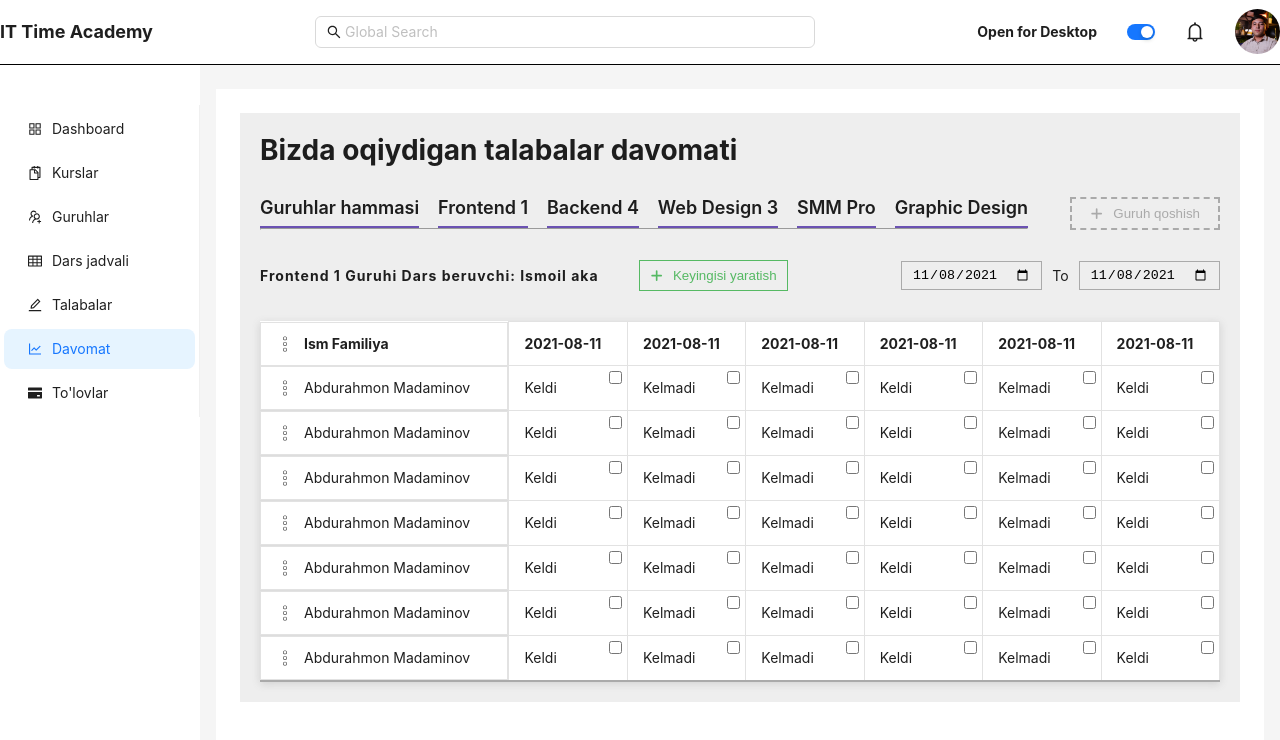
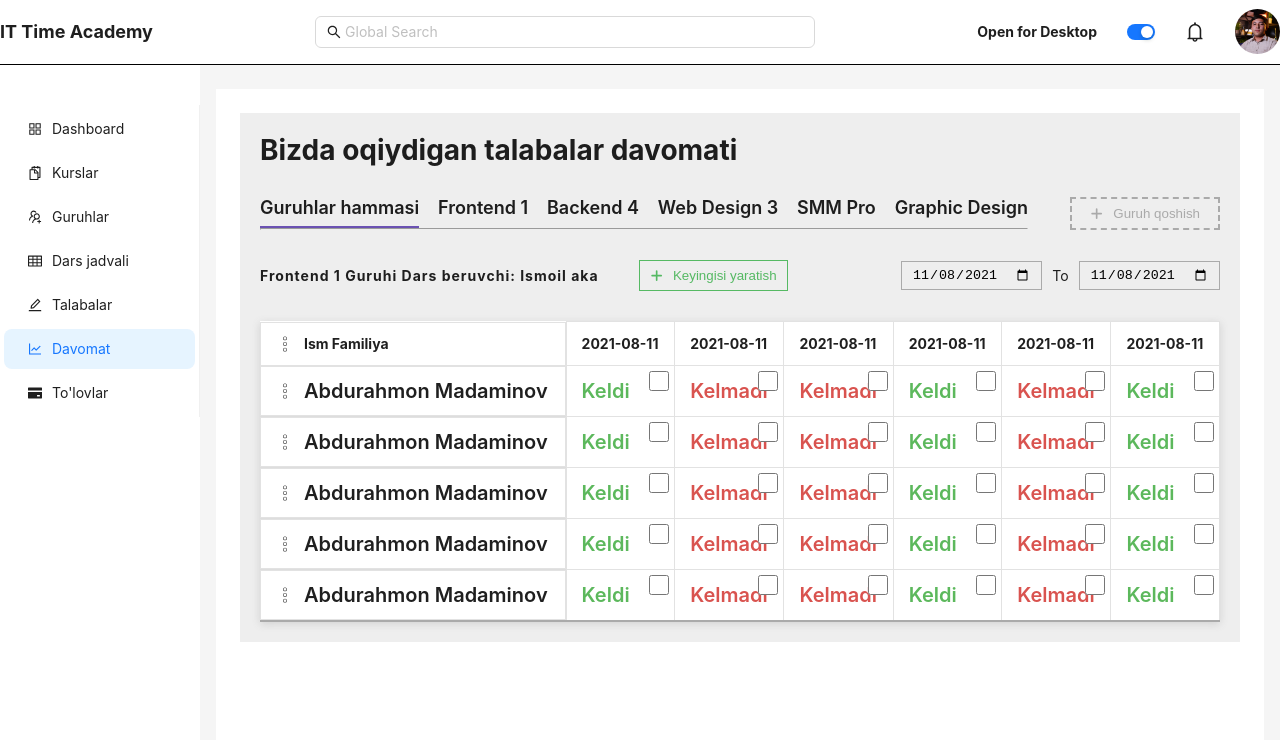
Before and after one commit to nodirbek6903/CRM, a React (Vite) app: page /attendance in a window 1280 px wide. Shown: the top 740 px of the page. Built offline with nearby package versions, Linux system fonts and the light colour scheme.

Commit message:
table edit

```diff
--- a/src/pages/Attendance.css
+++ b/src/pages/Attendance.css
@@ -37,8 +37,9 @@
   font-weight: 600;
   font-size: 18px;
   position: relative;
+  cursor: pointer;
 }
-.groups-cards .groups-card::before {
+.groups-cards .groups-card.selected::before {
   content: "";
   position: absolute;
   width: 100%;
@@ -138,6 +139,9 @@
   gap: 10px;
   align-items: center;
 }
+.td-familiya-ism{
+  font-weight: 700;
+}
 .table-dots-icon {
   font-size: 18px;
   cursor: pointer;
@@ -150,3 +154,35 @@
   right: 5px;
   top: 5px;
 }
+
+.green-checkbox {
+  width: 20px;
+  height: 20px;
+  border: 2px solid #5cb85c;
+  border-radius: 5px;
+  cursor: pointer;
+}
+.green-checkbox:checked {
+  background-color: #5cb85c;
+}
+.red-checkbox {
+  width: 20px;
+  height: 20px;
+  border: 2px solid #d9534f;
+  border-radius: 5px;
+  cursor: pointer;
+  color: #fff;
+}
+.red-checkbox:checked {
+  background-color: #d9534f;
+}
+.td-item{
+  font-weight: 600;
+  font-size: 20px;
+}
+.green-text{
+  color: #5cb85c;
+}
+.red-text{
+  color: #d9534f;
+}
--- a/src/pages/Attendance.jsx
+++ b/src/pages/Attendance.jsx
@@ -1,8 +1,42 @@
 import { FaPlus } from "react-icons/fa6";
 import { PiDotsThreeOutlineVerticalThin } from "react-icons/pi";
 import "./Attendance.css";
+import { useState } from "react";
 
 export default function Attendance() {
+  const [selectGroupId, setSelectGroupId] = useState(1);
+
+  const groups = [
+    {
+      id: 1,
+      groupName: "Guruhlar hammasi",
+    },
+    {
+      id: 2,
+      groupName: "Frontend 1",
+    },
+    {
+      id: 3,
+      groupName: "Backend 4",
+    },
+    {
+      id: 4,
+      groupName: "Web Design 3",
+    },
+    {
+      id: 5,
+      groupName: "SMM Pro",
+    },
+    {
+      id: 6,
+      groupName: "Graphic Design",
+    },
+  ];
+
+  const handleGroupClick = (id) => {
+    setSelectGroupId(id);
+  };
+
   return (
     <div className="attendance-container">
       <div className="attendance">
@@ -11,12 +45,17 @@ export default function Attendance() {
           <div className="groups-cards-btn">
             <div className="groups-cards-hr">
               <div className="groups-cards">
-                <span className="groups-card">Guruhlar hammasi</span>
-                <span className="groups-card">Frontend 1</span>
-                <span className="groups-card">Backend 4</span>
-                <span className="groups-card">Web Design 3</span>
-                <span className="groups-card">SMM Pro</span>
-                <span className="groups-card">Graphic Design</span>
+                {groups.map((group) => (
+                  <span
+                    className={`groups-card ${
+                      selectGroupId === group.id ? "selected" : ""
+                    }`}
+                    key={group.id}
+                    onClick={() => handleGroupClick(group.id)}
+                  >
+                    {group.groupName}
+                  </span>
+                ))}
               </div>
               <hr />
             </div>
@@ -53,7 +92,8 @@ export default function Attendance() {
             <thead>
               <tr>
                 <th className="th-familiya-ism">
-                  <PiDotsThreeOutlineVerticalThin className="table-dots-icon" /> Ism Familiya
+                  <PiDotsThreeOutlineVerticalThin className="table-dots-icon" />{" "}
+                  Ism Familiya
                 </th>
                 <th>2021-08-11</th>
                 <th>2021-08-11</th>
@@ -66,163 +106,242 @@ export default function Attendance() {
             <tbody>
               <tr className="table-items">
                 <td className="table-item td-familiya-ism">
-                  <PiDotsThreeOutlineVerticalThin className="table-dots-icon" /> Abdurahmon Madaminov
+                  <PiDotsThreeOutlineVerticalThin className="table-dots-icon" />
+                  <span className="td-item">Abdurahmon Madaminov</span>
                 </td>
                 <td className="table-item">
-                  Keldi <input type="checkbox" className="davomat-change" />
+                  <span className="td-item green-text">Keldi</span>
+                  <input
+                    type="checkbox"
+                    className="davomat-change green-checkbox"
+                  />
                 </td>
                 <td className="table-item">
-                  Kelmadi <input type="checkbox" className="davomat-change" />
+                  <span className="td-item red-text">Kelmadi</span>
+                  <input
+                    type="checkbox"
+                    className="davomat-change red-checkbox"
+                  />
                 </td>
                 <td className="table-item">
-                  Kelmadi <input type="checkbox" className="davomat-change" />
+                  <span className="td-item red-text">Kelmadi</span>
+                  <input
+                    type="checkbox"
+                    className="davomat-change red-checkbox"
+                  />
                 </td>
                 <td className="table-item">
-                  Keldi <input type="checkbox" className="davomat-change" />
+                  <span className="td-item green-text">Keldi</span>
+                  <input
+                    type="checkbox"
+                    className="davomat-change green-checkbox"
+                  />
                 </td>
                 <td className="table-item">
-                  Kelmadi <input type="checkbox" className="davomat-change" />
+                  <span className="td-item red-text">Kelmadi</span>
+                  <input
+                    type="checkbox"
+                    className="davomat-change red-checkbox"
+                  />
                 </td>
                 <td className="table-item">
-                  Keldi <input type="checkbox" className="davomat-change" />
+                  <span className="td-item green-text">Keldi</span>
+                  <input
+                    type="checkbox"
+                    className="davomat-change green-checkbox"
+                  />
                 </td>
               </tr>
               <tr className="table-items">
                 <td className="table-item td-familiya-ism">
-                  <PiDotsThreeOutlineVerticalThin className="table-dots-icon" /> Abdurahmon Madaminov
+                  <PiDotsThreeOutlineVerticalThin className="table-dots-icon" />
+                  <span className="td-item">Abdurahmon Madaminov</span>
                 </td>
                 <td className="table-item">
-                  Keldi <input type="checkbox" className="davomat-change" />
+                  <span className="td-item green-text">Keldi</span>
+                  <input
+                    type="checkbox"
+                    className="davomat-change green-checkbox"
+                  />
                 </td>
                 <td className="table-item">
-                  Kelmadi <input type="checkbox" className="davomat-change" />
+                  <span className="td-item red-text">Kelmadi</span>
+                  <input
+                    type="checkbox"
+                    className="davomat-change red-checkbox"
+                  />
                 </td>
                 <td className="table-item">
-                  Kelmadi <input type="checkbox" className="davomat-change" />
+                  <span className="td-item red-text">Kelmadi</span>
+                  <input
+                    type="checkbox"
+                    className="davomat-change red-checkbox"
+                  />
                 </td>
                 <td className="table-item">
-                  Keldi <input type="checkbox" className="davomat-change" />
+                  <span className="td-item green-text">Keldi</span>
+                  <input
+                    type="checkbox"
+                    className="davomat-change green-checkbox"
+                  />
                 </td>
                 <td className="table-item">
-                  Kelmadi <input type="checkbox" className="davomat-change" />
+                  <span className="td-item red-text">Kelmadi</span>
+                  <input
+                    type="checkbox"
+                    className="davomat-change red-checkbox"
+                  />
                 </td>
                 <td className="table-item">
-                  Keldi <input type="checkbox" className="davomat-change" />
+                  <span className="td-item green-text">Keldi</span>
+                  <input
+                    type="checkbox"
+                    className="davomat-change green-checkbox"
+                  />
                 </td>
               </tr>
               <tr className="table-items">
                 <td className="table-item td-familiya-ism">
-                  <PiDotsThreeOutlineVerticalThin className="table-dots-icon" /> Abdurahmon Madaminov
+                  <PiDotsThreeOutlineVerticalThin className="table-dots-icon" />
+                  <span className="td-item">Abdurahmon Madaminov</span>
                 </td>
                 <td className="table-item">
-                  Keldi <input type="checkbox" className="davomat-change" />
+                  <span className="td-item green-text">Keldi</span>
+                  <input
+                    type="checkbox"
+                    className="davomat-change green-checkbox"
+                  />
                 </td>
                 <td className="table-item">
-                  Kelmadi <input type="checkbox" className="davomat-change" />
+                  <span className="td-item red-text">Kelmadi</span>
+                  <input
+                    type="checkbox"
+                    className="davomat-change red-checkbox"
+                  />
                 </td>
                 <td className="table-item">
-                  Kelmadi <input type="checkbox" className="davomat-change" />
+                  <span className="td-item red-text">Kelmadi</span>
+                  <input
+                    type="checkbox"
+                    className="davomat-change red-checkbox"
+                  />
                 </td>
                 <td className="table-item">
-                  Keldi <input type="checkbox" className="davomat-change" />
+                  <span className="td-item green-text">Keldi</span>
+                  <input
+                    type="checkbox"
+                    className="davomat-change green-checkbox"
+                  />
                 </td>
                 <td className="table-item">
-                  Kelmadi <input type="checkbox" className="davomat-change" />
+                  <span className="td-item red-text">Kelmadi</span>
+                  <input
+                    type="checkbox"
+                    className="davomat-change red-checkbox"
+                  />
                 </td>
                 <td className="table-item">
-                  Keldi <input type="checkbox" className="davomat-change" />
+                  <span className="td-item green-text">Keldi</span>
+                  <input
+                    type="checkbox"
+                    className="davomat-change green-checkbox"
+                  />
                 </td>
               </tr>
               <tr className="table-items">
                 <td className="table-item td-familiya-ism">
-                  <PiDotsThreeOutlineVerticalThin className="table-dots-icon" /> Abdurahmon Madaminov
+                  <PiDotsThreeOutlineVerticalThin className="table-dots-icon" />
+                  <span className="td-item">Abdurahmon Madaminov</span>
                 </td>
                 <td className="table-item">
-                  Keldi <input type="checkbox" className="davomat-change" />
+                  <span className="td-item green-text">Keldi</span>
+                  <input
+                    type="checkbox"
+                    className="davomat-change green-checkbox"
+                  />
                 </td>
                 <td className="table-item">
-                  Kelmadi <input type="checkbox" className="davomat-change" />
+                  <span className="td-item red-text">Kelmadi</span>
+                  <input
+                    type="checkbox"
+                    className="davomat-change red-checkbox"
+                  />
                 </td>
                 <td className="table-item">
-                  Kelmadi <input type="checkbox" className="davomat-change" />
+                  <span className="td-item red-text">Kelmadi</span>
+                  <input
+                    type="checkbox"
+                    className="davomat-change red-checkbox"
+                  />
                 </td>
                 <td className="table-item">
-                  Keldi <input type="checkbox" className="davomat-change" />
+                  <span className="td-item green-text">Keldi</span>
+                  <input
+                    type="checkbox"
+                    className="davomat-change green-checkbox"
+                  />
                 </td>
                 <td className="table-item">
-                  Kelmadi <input type="checkbox" className="davomat-change" />
+                  <span className="td-item red-text">Kelmadi</span>
+                  <input
+                    type="checkbox"
+                    className="davomat-change red-checkbox"
+                  />
                 </td>
                 <td className="table-item">
-                  Keldi <input type="checkbox" className="davomat-change" />
+                  <span className="td-item green-text">Keldi</span>
+                  <input
+                    type="checkbox"
+                    className="davomat-change green-checkbox"
+                  />
                 </td>
               </tr>
               <tr className="table-items">
                 <td className="table-item td-familiya-ism">
-                  <PiDotsThreeOutlineVerticalThin className="table-dots-icon" /> Abdurahmon Madaminov
+                  <PiDotsThreeOutlineVerticalThin className="table-dots-icon" />
+                  <span className="td-item">Abdurahmon Madaminov</span>
                 </td>
                 <td className="table-item">
-                  Keldi <input type="checkbox" className="davomat-change" />
+                  <span className="td-item green-text">Keldi</span>
+                  <input
+                    type="checkbox"
+                    className="davomat-change green-checkbox"
+                  />
                 </td>
                 <td className="table-item">
-                  Kelmadi <input type="checkbox" className="davomat-change" />
+                  <span className="td-item red-text">Kelmadi</span>
+                  <input
+                    type="checkbox"
+                    className="davomat-change red-checkbox"
+                  />
                 </td>
                 <td className="table-item">
-                  Kelmadi <input type="checkbox" className="davomat-change" />
+                  <span className="td-item red-text">Kelmadi</span>
+                  <input
+                    type="checkbox"
+                    className="davomat-change red-checkbox"
+                  />
                 </td>
                 <td className="table-item">
-                  Keldi <input type="checkbox" className="davomat-change" />
+                  <span className="td-item green-text">Keldi</span>
+                  <input
+                    type="checkbox"
+                    className="davomat-change green-checkbox"
+                  />
                 </td>
                 <td className="table-item">
-                  Kelmadi <input type="checkbox" className="davomat-change" />
+                  <span className="td-item red-text">Kelmadi</span>
+                  <input
+                    type="checkbox"
+                    className="davomat-change red-checkbox"
+                  />
                 </td>
                 <td className="table-item">
-                  Keldi <input type="checkbox" className="davomat-change" />
-                </td>
-              </tr>
-              <tr className="table-items">
-                <td className="table-item td-familiya-ism">
-                  <PiDotsThreeOutlineVerticalThin className="table-dots-icon" /> Abdurahmon Madaminov
-                </td>
-                <td className="table-item">
-                  Keldi <input type="checkbox" className="davomat-change" />
-                </td>
-                <td className="table-item">
-                  Kelmadi <input type="checkbox" className="davomat-change" />
-                </td>
-                <td className="table-item">
-                  Kelmadi <input type="checkbox" className="davomat-change" />
-                </td>
-                <td className="table-item">
-                  Keldi <input type="checkbox" className="davomat-change" />
-                </td>
-                <td className="table-item">
-                  Kelmadi <input type="checkbox" className="davomat-change" />
-                </td>
-                <td className="table-item">
-                  Keldi <input type="checkbox" className="davomat-change" />
-                </td>
-              </tr>
-              <tr className="table-items">
-                <td className="table-item td-familiya-ism">
-                  <PiDotsThreeOutlineVerticalThin className="table-dots-icon" /> Abdurahmon Madaminov
-                </td>
-                <td className="table-item">
-                  Keldi <input type="checkbox" className="davomat-change" />
-                </td>
-                <td className="table-item">
-                  Kelmadi <input type="checkbox" className="davomat-change" />
-                </td>
-                <td className="table-item">
-                  Kelmadi <input type="checkbox" className="davomat-change" />
-                </td>
-                <td className="table-item">
-                  Keldi <input type="checkbox" className="davomat-change" />
-                </td>
-                <td className="table-item">
-                  Kelmadi <input type="checkbox" className="davomat-change" />
-                </td>
-                <td className="table-item">
-                  Keldi <input type="checkbox" className="davomat-change" />
+                  <span className="td-item green-text">Keldi</span>
+                  <input
+                    type="checkbox"
+                    className="davomat-change green-checkbox"
+                  />
                 </td>
               </tr>
             </tbody>
```
